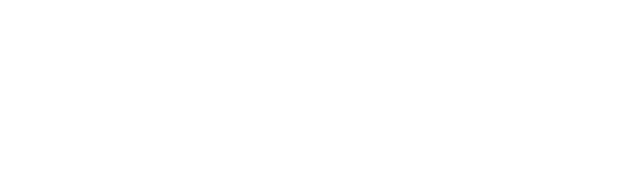
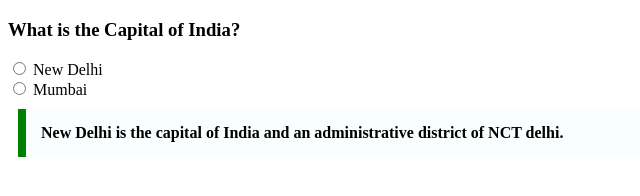
Before and after one commit to acciojob/trivia-Hirendra77, a website: page main.html in a window 1280 px wide. Shown: the whole page, without its empty margins (0-640 px from the left). Drawn offline with Linux system fonts and the light colour scheme.

Commit message:
first coomit

```diff
--- a/main.html
+++ b/main.html
@@ -7,9 +7,21 @@
 </head>
 
 <body>
-	<!-- the entire body must be written by student -->
-    <script type="text/javascript" src="./script.js">
-</script>
+	<div>
+		<h3>What is the Capital of India?</h3>
+		<form action="">
+			<input type="radio" name="state" value="new delhi"></input>
+			<label for="">New Delhi</label><br>
+			<input type="radio" name="state" value="mumbai"></input>
+			<label for="">Mumbai</label><br>
+		</form>
+		<blockquote cite="https://en.wikipedia.org/wiki/New_Delhi " class="text">New Delhi is the capital of India and an
+			administrative district of NCT delhi.</blockquote>
+	</div>
+
+
+	<script type="text/javascript" src="./script.js">
+	</script>
 
 </body>
 
--- a/styles.css
+++ b/styles.css
@@ -1,2 +1,10 @@
 
-/* Your CSS Code here. */
+.text{
+    font-weight: bold;
+    width: 600px;
+    padding: 15px;
+    margin: 10px;
+    border-left: 8px solid green;
+    background-color:  #f8fffe
+
+}
```
Also changed, not shown: 1 other file.
